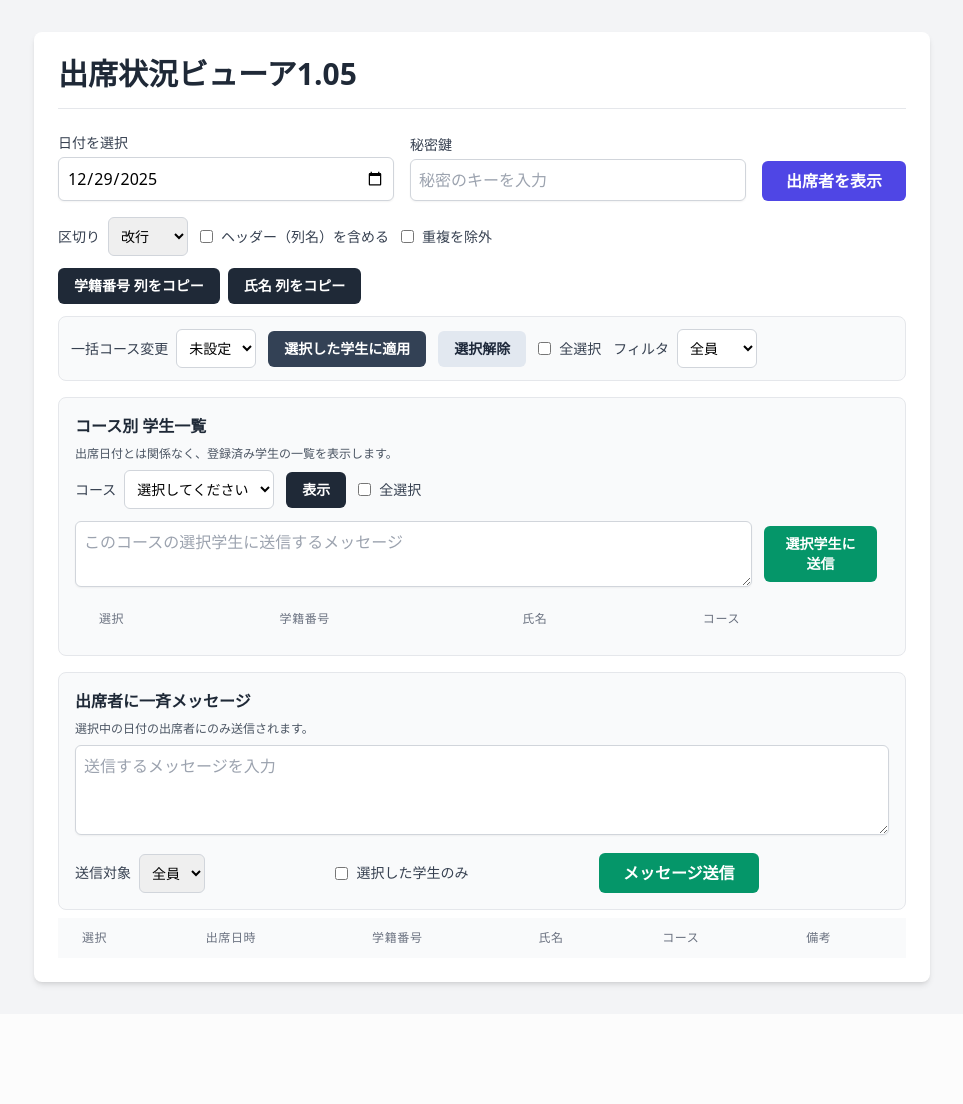
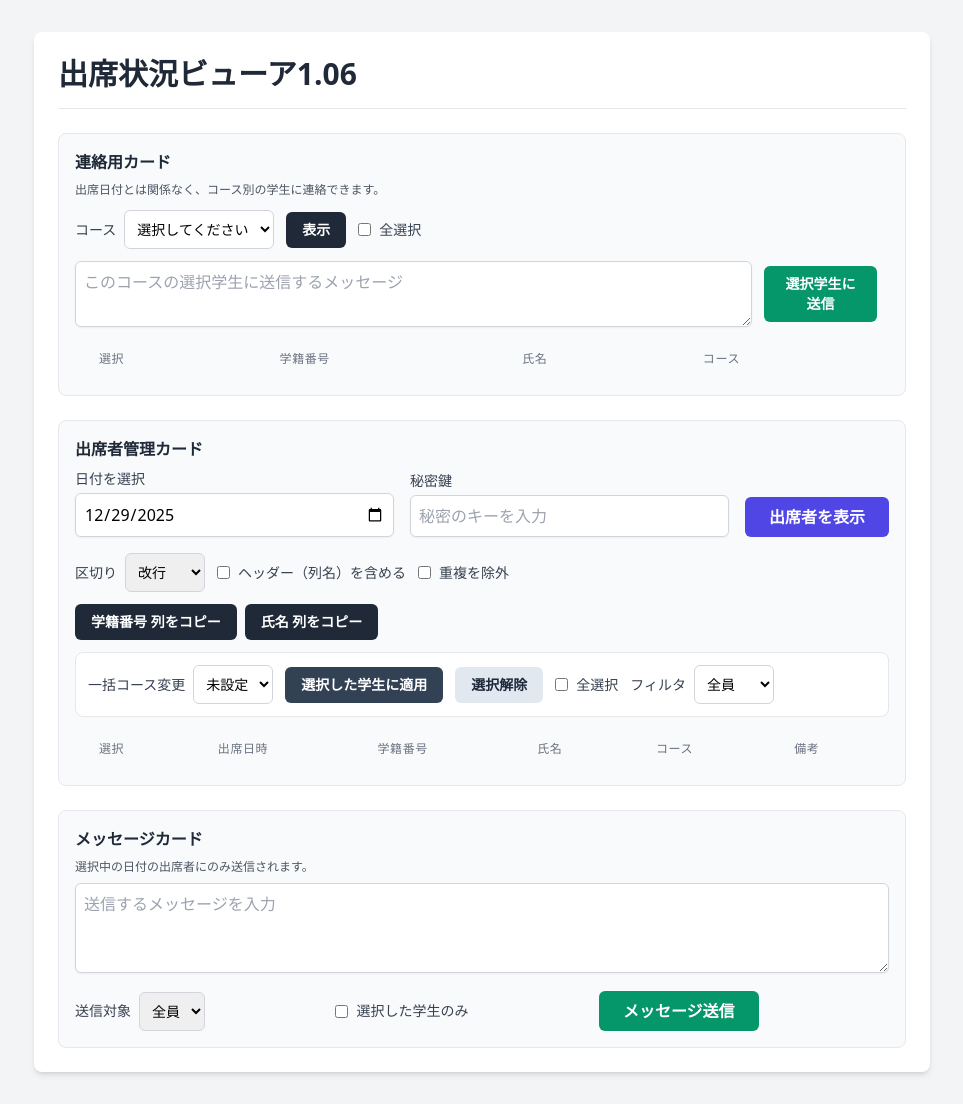
Before and after one commit to miiichiii/line-anatomy-bot, a Flask app: page /viewer in a window 1280 px wide. Shown: the whole page, without its empty margins (158-1121 px from the left). Before the commit the page ends 988 px from the top, so only its background shows below. Run offline with Flask 3, Linux system fonts and the light colour scheme; lists and menus that the app fills with data are empty; some libraries are stand-ins or nearby versions.

Commit message:
Reorganize viewer into clear cards and bump to 1.06

```diff
--- a/templates/viewer.html
+++ b/templates/viewer.html
@@ -3,14 +3,65 @@
 <head>
     <meta charset="UTF-8">
     <meta name="viewport" content="width=device-width, initial-scale=1.0">
-    <title>出席状況ビューア1.05</title>
+    <title>出席状況ビューア1.06</title>
     <script src="https://cdn.tailwindcss.com"></script>
 </head>
 <body class="bg-gray-100 min-h-screen flex flex-col items-center p-4 sm:p-8 font-sans">
     <div class="w-full max-w-4xl bg-white rounded-lg shadow-md p-6">
-        <h1 class="text-2xl sm:text-3xl font-bold text-gray-800 mb-6 border-b pb-4">出席状況ビューア1.05</h1>
+        <h1 class="text-2xl sm:text-3xl font-bold text-gray-800 mb-6 border-b pb-4">出席状況ビューア1.06</h1>
 
-        <!-- Controls -->
+        <div class="space-y-6">
+            <!-- 連絡用カード -->
+            <section class="p-4 border border-gray-200 rounded-lg bg-gray-50">
+                <h2 class="text-base font-semibold text-gray-800 mb-2">連絡用カード</h2>
+                <p class="text-xs text-gray-600 mb-3">出席日付とは関係なく、コース別の学生に連絡できます。</p>
+                <div class="flex flex-col sm:flex-row sm:items-center gap-3">
+                    <div class="flex items-center gap-2">
+                        <label for="roster-course" class="text-sm text-gray-700">コース</label>
+                        <select id="roster-course" class="p-2 border border-gray-300 rounded-md text-sm bg-white">
+                            <option value="">選択してください</option>
+                            <option value="PT">PT</option>
+                            <option value="OT">OT</option>
+                            <option value="NS">NS</option>
+                        </select>
+                    </div>
+                    <button id="roster-fetch" class="w-full sm:w-auto bg-gray-800 text-white text-sm font-semibold py-2 px-4 rounded-md hover:bg-gray-900">
+                        表示
+                    </button>
+                    <label class="inline-flex items-center gap-2 text-sm text-gray-700">
+                        <input type="checkbox" id="roster-select-all" class="rounded border-gray-300">
+                        全選択
+                    </label>
+                    <div id="roster-status" class="text-sm text-gray-600"></div>
+                </div>
+                <div class="flex flex-col sm:flex-row sm:items-center gap-3 mt-3">
+                    <textarea id="roster-message" rows="2" placeholder="このコースの選択学生に送信するメッセージ"
+                        class="w-full p-2 border border-gray-300 rounded-md shadow-sm focus:ring-indigo-500 focus:border-indigo-500"></textarea>
+                    <button id="roster-send" class="w-full sm:w-auto bg-emerald-600 text-white text-sm font-semibold py-2 px-4 rounded-md hover:bg-emerald-700">
+                        選択学生に送信
+                    </button>
+                    <div id="roster-send-status" class="text-sm text-gray-600"></div>
+                </div>
+                <div class="overflow-x-auto mt-3">
+                    <table class="min-w-full divide-y divide-gray-200 select-none">
+                        <thead class="bg-gray-50">
+                            <tr>
+                                <th class="px-6 py-3 text-left text-xs font-medium text-gray-500 uppercase tracking-wider">選択</th>
+                                <th class="px-6 py-3 text-left text-xs font-medium text-gray-500 uppercase tracking-wider">学籍番号</th>
+                                <th class="px-6 py-3 text-left text-xs font-medium text-gray-500 uppercase tracking-wider">氏名</th>
+                                <th class="px-6 py-3 text-left text-xs font-medium text-gray-500 uppercase tracking-wider">コース</th>
+                            </tr>
+                        </thead>
+                        <tbody id="roster-body" class="bg-white divide-y divide-gray-200">
+                            <!-- JSで挿入 -->
+                        </tbody>
+                    </table>
+                </div>
+            </section>
+
+            <!-- 出席者管理カード -->
+            <section class="p-4 border border-gray-200 rounded-lg bg-gray-50">
+                <h2 class="text-base font-semibold text-gray-800 mb-2">出席者管理カード</h2>
                 <div class="flex flex-col sm:flex-row sm:items-end gap-4 mb-4">
                     <div class="flex-1">
                         <label for="date-picker" class="block text-sm font-medium text-gray-700 mb-1">日付を選択</label>
@@ -56,7 +107,7 @@
                 </div>
 
                 <!-- Bulk Course Update -->
-        <div class="flex flex-col sm:flex-row sm:items-center gap-3 mb-3 p-3 border border-gray-200 rounded-lg bg-gray-50">
+                <div class="flex flex-col sm:flex-row sm:items-center gap-3 mb-3 p-3 border border-gray-200 rounded-lg bg-white">
                     <div class="flex items-center gap-2">
                         <label for="bulk-course" class="text-sm text-gray-700">一括コース変更</label>
                         <select id="bulk-course" class="p-2 border border-gray-300 rounded-md text-sm bg-white">
@@ -89,57 +140,33 @@
                     <div id="bulk-status" class="text-sm text-gray-600"></div>
                 </div>
 
-        <!-- Course Roster -->
-        <div class="mt-4 p-4 border border-gray-200 rounded-lg bg-gray-50">
-            <h2 class="text-base font-semibold text-gray-800 mb-2">コース別 学生一覧</h2>
-            <p class="text-xs text-gray-600 mb-2">出席日付とは関係なく、登録済み学生の一覧を表示します。</p>
-            <div class="flex flex-col sm:flex-row sm:items-center gap-3">
-                <div class="flex items-center gap-2">
-                    <label for="roster-course" class="text-sm text-gray-700">コース</label>
-                    <select id="roster-course" class="p-2 border border-gray-300 rounded-md text-sm bg-white">
-                        <option value="">選択してください</option>
-                        <option value="PT">PT</option>
-                        <option value="OT">OT</option>
-                        <option value="NS">NS</option>
-                    </select>
-                </div>
-                <button id="roster-fetch" class="w-full sm:w-auto bg-gray-800 text-white text-sm font-semibold py-2 px-4 rounded-md hover:bg-gray-900">
-                    表示
-                </button>
-                <label class="inline-flex items-center gap-2 text-sm text-gray-700">
-                    <input type="checkbox" id="roster-select-all" class="rounded border-gray-300">
-                    全選択
-                </label>
-                <div id="roster-status" class="text-sm text-gray-600"></div>
-            </div>
-            <div class="flex flex-col sm:flex-row sm:items-center gap-3 mt-3">
-                <textarea id="roster-message" rows="2" placeholder="このコースの選択学生に送信するメッセージ"
-                    class="w-full p-2 border border-gray-300 rounded-md shadow-sm focus:ring-indigo-500 focus:border-indigo-500"></textarea>
-                <button id="roster-send" class="w-full sm:w-auto bg-emerald-600 text-white text-sm font-semibold py-2 px-4 rounded-md hover:bg-emerald-700">
-                    選択学生に送信
-                </button>
-                <div id="roster-send-status" class="text-sm text-gray-600"></div>
-            </div>
-            <div class="overflow-x-auto mt-3">
+                <!-- Status Message -->
+                <div id="status" class="text-center my-2"></div>
+
+                <!-- Results Table -->
+                <div class="overflow-x-auto">
+                    <!-- テーブル全体は選択不可 -->
                     <table class="min-w-full divide-y divide-gray-200 select-none">
                         <thead class="bg-gray-50">
                             <tr>
                                 <th class="px-6 py-3 text-left text-xs font-medium text-gray-500 uppercase tracking-wider">選択</th>
+                                <th class="px-6 py-3 text-left text-xs font-medium text-gray-500 uppercase tracking-wider">出席日時</th>
                                 <th class="px-6 py-3 text-left text-xs font-medium text-gray-500 uppercase tracking-wider">学籍番号</th>
                                 <th class="px-6 py-3 text-left text-xs font-medium text-gray-500 uppercase tracking-wider">氏名</th>
                                 <th class="px-6 py-3 text-left text-xs font-medium text-gray-500 uppercase tracking-wider">コース</th>
+                                <th class="px-6 py-3 text-left text-xs font-medium text-gray-500 uppercase tracking-wider">備考</th>
                             </tr>
                         </thead>
-                    <tbody id="roster-body" class="bg-white divide-y divide-gray-200">
+                        <tbody id="results-body" class="bg-white divide-y divide-gray-200">
                             <!-- JSで挿入 -->
                         </tbody>
                     </table>
                 </div>
-        </div>
+            </section>
 
-        <!-- Message Sender -->
-        <div class="mt-4 p-4 border border-gray-200 rounded-lg bg-gray-50">
-            <h2 class="text-base font-semibold text-gray-800 mb-2">出席者に一斉メッセージ</h2>
+            <!-- メッセージカード -->
+            <section class="p-4 border border-gray-200 rounded-lg bg-gray-50">
+                <h2 class="text-base font-semibold text-gray-800 mb-2">メッセージカード</h2>
                 <p class="text-xs text-gray-600 mb-2">選択中の日付の出席者にのみ送信されます。</p>
                 <textarea id="message-text" rows="3" placeholder="送信するメッセージを入力"
                     class="w-full p-2 border border-gray-300 rounded-md shadow-sm focus:ring-indigo-500 focus:border-indigo-500"></textarea>
@@ -162,29 +189,7 @@
                     </button>
                     <div id="send-status" class="text-sm text-gray-600"></div>
                 </div>
-        </div>
-
-        <!-- Status Message -->
-        <div id="status" class="text-center my-2"></div>
-
-        <!-- Results Table -->
-        <div class="overflow-x-auto">
-            <!-- テーブル全体は選択不可 -->
-            <table class="min-w-full divide-y divide-gray-200 select-none">
-                <thead class="bg-gray-50">
-                    <tr>
-                        <th class="px-6 py-3 text-left text-xs font-medium text-gray-500 uppercase tracking-wider">選択</th>
-                        <th class="px-6 py-3 text-left text-xs font-medium text-gray-500 uppercase tracking-wider">出席日時</th>
-                        <th class="px-6 py-3 text-left text-xs font-medium text-gray-500 uppercase tracking-wider">学籍番号</th>
-                        <th class="px-6 py-3 text-left text-xs font-medium text-gray-500 uppercase tracking-wider">氏名</th>
-                        <th class="px-6 py-3 text-left text-xs font-medium text-gray-500 uppercase tracking-wider">コース</th>
-                        <th class="px-6 py-3 text-left text-xs font-medium text-gray-500 uppercase tracking-wider">備考</th>
-                    </tr>
-                </thead>
-                <tbody id="results-body" class="bg-white divide-y divide-gray-200">
-                    <!-- JSで挿入 -->
-                </tbody>
-            </table>
+            </section>
         </div>
     </div>
 
```
Lines whose indentation alone changed are shown as unchanged.
